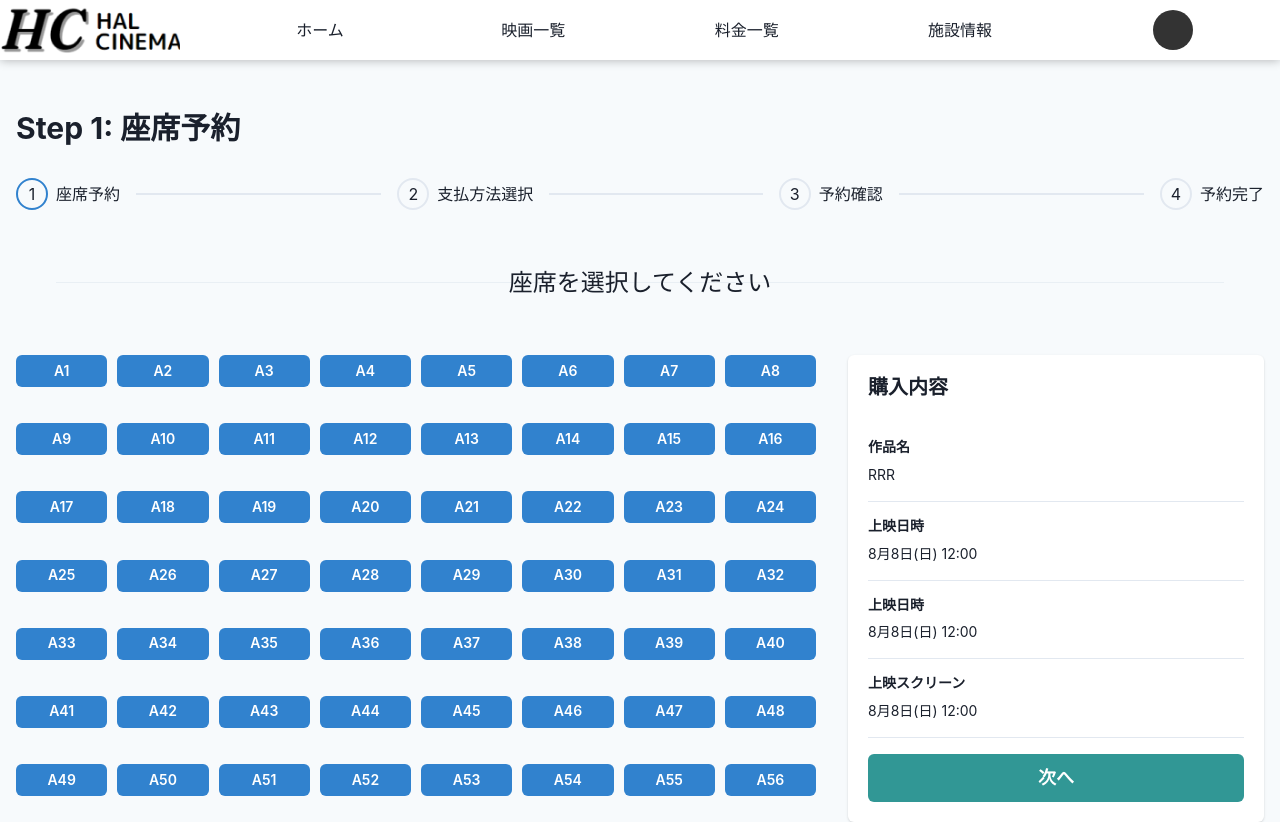
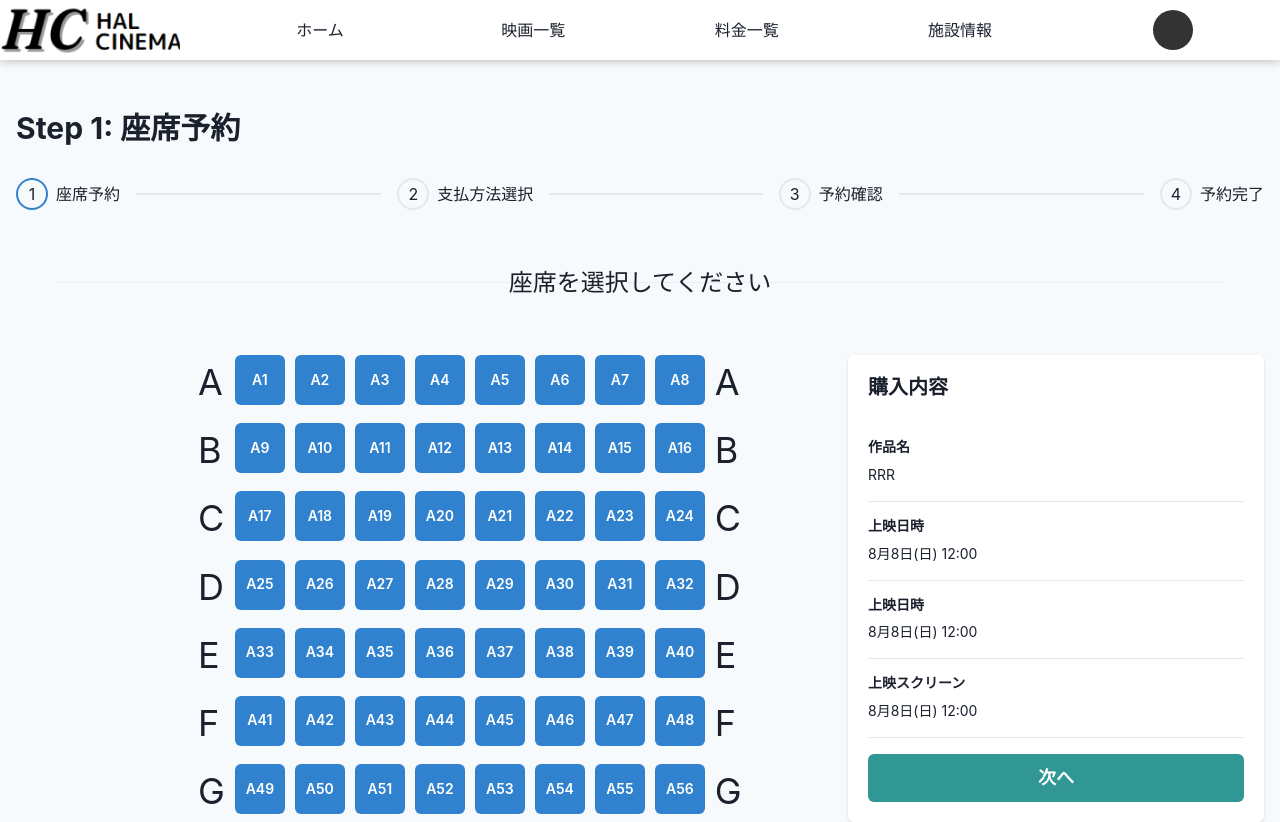
Before and after one commit to HALCinema1234/HALcinema_front, a Next.js app: page /reserve/reserve1 in a window 1280 px wide. Built offline with nearby package versions, Linux system fonts and the light colour scheme.

Commit message:
👌 IMPROVE: シートの表示修正

```diff
--- a/src/components/atoms/reserve/Seat.tsx
+++ b/src/components/atoms/reserve/Seat.tsx
@@ -12,6 +12,7 @@ export const Seat = ({ state, label }: Props) => {
             colorScheme={state === 'reserved' ? 'blackAlpha' : state === 'selected' ? 'orange' : 'blue'}
             size='sm'
             isDisabled={state === 'reserved' ? true : false}
+            style={{ width: '50px', height: '50px' }}
         >
             {label}
         </Button>
--- a/src/components/ornagisms/reserve/SeatsContainerS.tsx
+++ b/src/components/ornagisms/reserve/SeatsContainerS.tsx
@@ -1,20 +1,37 @@
 import { Seat } from '@/components/atoms/reserve/Seat';
-import { Box } from '@chakra-ui/react';
+import { Box, Center, Container, Text } from '@chakra-ui/react';
 import React from 'react';
+
+const start = 'A'.charCodeAt(0);
+const alphabets = Array.apply(null, new Array(26)).map((v, i) => {
+    return String.fromCharCode(start + i);
+}, {});
 
 export const SeatsContainerS = () => {
     return (
-        <div
+        <Container
             style={{
                 display: 'grid',
-                gridTemplateColumns: 'repeat(8, 1fr)',
+                gridTemplateColumns: 'repeat(10, 1fr)',
                 gridGap: '10px',
-                width: 800,
+                width: 500,
             }}
         >
             {[...Array(56)].map((_, i) => (
-                <Seat label={`A${i + 1}`} state='vacant' />
+                <>
+                    {i % 8 == 0 && (
+                        <Text key={alphabets[i / 8]} fontSize={36}>
+                            {alphabets[i / 8]}
+                        </Text>
+                    )}
+                    <Seat key={i} label={`A${i + 1}`} state='vacant' />
+                    {i % 8 == 7 && (
+                        <Text key={alphabets[i / 8]} fontSize={36}>
+                            {alphabets[i / 8 + 0.125 - 1]}
+                        </Text>
+                    )}
+                </>
             ))}
-        </div>
+        </Container>
     );
 };
```
